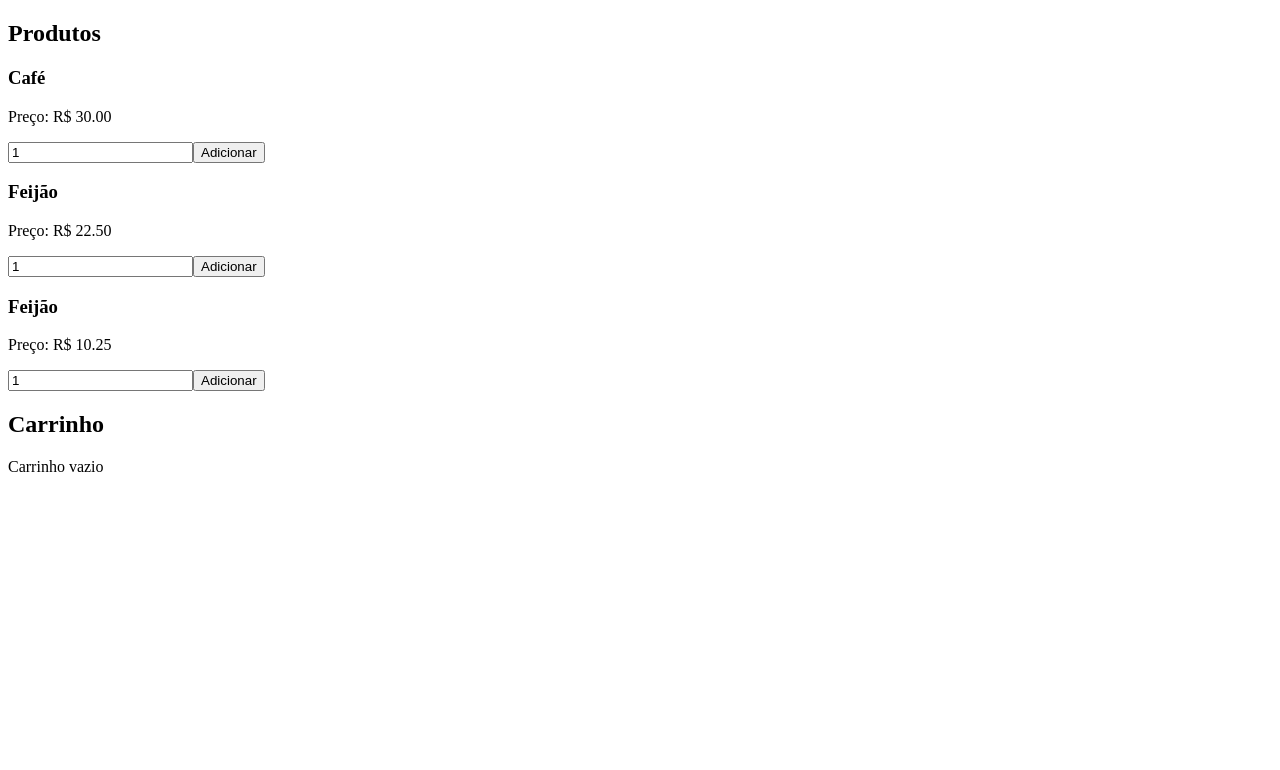
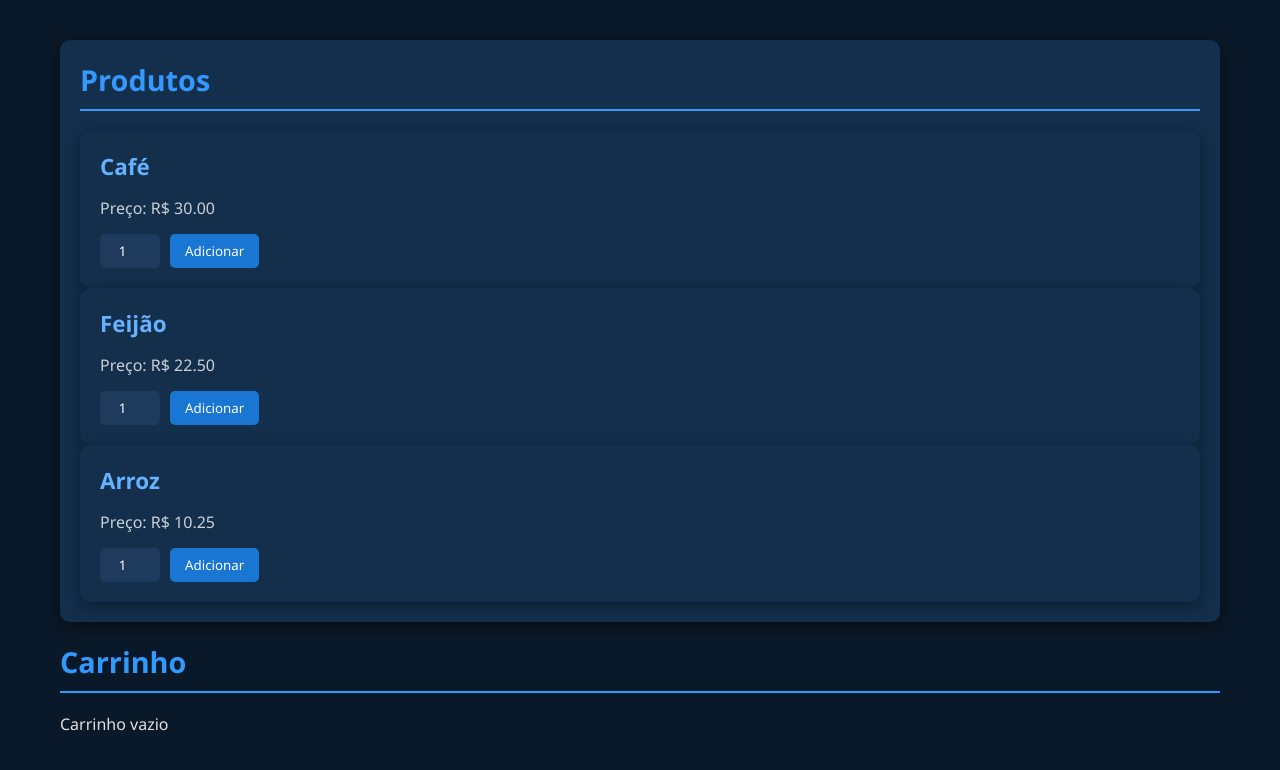
Before and after one commit to jjoollbu/market-cart-project, a React (Vite) app: page / in a window 1280 px wide. Shown: the top 770 px of the page. Built offline with nearby package versions, Linux system fonts and the light colour scheme.

Commit message:
feat: add style to app

```diff
--- a/src/App.css
+++ b/src/App.css
@@ -0,0 +1,220 @@
+:root {
+
+    --bg-primary: #0a1929;
+    --text-primary: #e0e0e0;
+    --card-bg: #132f4c;
+    --accent-primary: #3399ff;
+    --accent-secondary: #66b2ff;
+    --text-secondary: #c9d1d9;
+    --element-bg: #1e3a5c;
+
+
+    --btn-primary: #1976d2;
+    --btn-primary-hover: #1565c0;
+    --btn-danger: #d32f2f;
+    --btn-danger-hover: #b71c1c;
+
+
+    --shadow-regular: 0 4px 20px rgba(0, 0, 0, 0.5);
+    --shadow-card: 0 4px 15px rgba(0, 0, 0, 0.4);
+    --shadow-hover: 0 8px 25px rgba(51, 153, 255, 0.2);
+
+
+    --spacing-main: 20px;
+    --spacing-card: 15px;
+    --spacing-elements: 10px;
+
+
+    --radius-medium: 10px;
+    --radius-small: 8px;
+    --radius-btn: 5px;
+
+
+    --text-lg: 1.8rem;
+    --text-md: 1.5rem;
+    --text-sm: 1.4rem;
+
+
+    --max-width: 1200px;
+    --input-width: 60px;
+    --icon-size: 30px;
+
+
+    --font-family: 'Segoe UI', Tahoma, Geneva, Verdana, sans-serif;
+}
+
+* {
+    margin: 0;
+    padding: 0;
+    box-sizing: border-box;
+    font-family: var(--font-family);
+}
+
+body {
+    background-color: var(--bg-primary);
+    color: var(--text-primary);
+    min-height: 100vh;
+}
+
+.app-container {
+    display: flex;
+    flex-direction: column;
+    padding: var(--spacing-main);
+    gap: var(--spacing-main);
+    max-width: var(--max-width);
+    margin: 0 auto;
+    width: 100%;
+}
+
+.product-list {
+    flex: 2;
+    background-color: var(--card-bg);
+    border-radius: var(--radius-medium);
+    padding: var(--spacing-main);
+    box-shadow: var(--shadow-regular);
+    position: relative;
+    top: var(--spacing-main);
+    margin-bottom: var(--spacing-main);
+}
+
+.cart h2,
+.product-list h2 {
+    color: var(--accent-primary);
+    margin-bottom: var(--spacing-main);
+    font-size: var(--text-lg);
+    border-bottom: 2px solid var(--accent-primary);
+    padding-bottom: var(--spacing-elements);
+}
+
+.product-card {
+    background-color: var(--card-bg);
+    border-radius: var(--radius-medium);
+    padding: var(--spacing-main);
+    display: flex;
+    flex-direction: column;
+    gap: var(--spacing-card);
+    box-shadow: var(--shadow-card);
+    transition: transform 0.3s ease, box-shadow 0.3s ease;
+}
+
+.product-card:hover {
+    transform: translateY(-5px);
+    box-shadow: var(--shadow-hover);
+}
+
+.product-card h3 {
+    color: var(--accent-secondary);
+    font-size: var(--text-sm);
+}
+
+.product-card p {
+    color: var(--text-secondary);
+}
+
+.product-actions {
+    display: flex;
+    gap: var(--spacing-elements);
+    align-items: center;
+}
+
+.product-actions input {
+    width: var(--input-width);
+    padding: 8px;
+    border: none;
+    border-radius: var(--radius-btn);
+    background-color: var(--element-bg);
+    color: #ffff;
+    text-align: center;
+}
+
+.product-actions button {
+    padding: 8px 15px;
+    background-color: var(--btn-primary);
+    color: #ffff;
+    border: none;
+    border-radius: var(--radius-btn);
+    cursor: pointer;
+    transition: background-color 0.2s;
+}
+
+.product-actions button:hover {
+    background-color: var(--btn-primary-hover);
+}
+
+.cart-container {
+    display: flex;
+    flex-direction: column;
+    gap: var(--spacing-main);
+}
+
+.cart-item {
+    background-color: var(--element-bg);
+    border-radius: var(--radius-small);
+    padding: var(--spacing-card);
+}
+
+.cart-item h3 {
+    color: var(--accent-secondary);
+    margin-bottom: 8px;
+}
+
+.quantity-controls {
+    display: flex;
+    align-items: center;
+    gap: var(--spacing-elements);
+    margin: 10px 0;
+}
+
+.quantity-controls button {
+    width: var(--icon-size);
+    height: var(--icon-size);
+    border-radius: 50%;
+    border: none;
+    background-color: var(--btn-primary);
+    color: #ffff;
+    font-weight: bolder;
+    transition: background-color 0.2s;
+    cursor: pointer;
+}
+
+.quantity-controls button:hover {
+    background-color: var(--btn-primary-hover);
+}
+
+.quantity-controls span {
+    min-width: var(--icon-size);
+    text-align: center;
+    font-weight: bold;
+}
+
+.remove-btn,
+.clear-btn {
+    padding: 8px 12px;
+    background-color: var(--btn-danger);
+    color: #ffff;
+    border: none;
+    border-radius: var(--radius-btn);
+    margin-top: 8px;
+    transition: background-color 0.2s;
+    cursor: pointer;
+}
+
+.remove-btn:hover,
+.clear-btn:hover {
+    background-color: var(--btn-danger-hover);
+}
+
+.clear-btn {
+    width: 100%;
+    padding: 12px;
+    margin-top: var(--spacing-main);
+    font-size: var(--text-md);
+}
+
+.cart-total {
+    font-size: var(--text-md);
+    color: var(--accent-secondary);
+    margin-top: var(--spacing-main);
+    padding-top: var(--spacing-card);
+    border-top: 1px solid var(--accent-primary);
+}
--- a/src/App.jsx
+++ b/src/App.jsx
@@ -1,14 +1,15 @@
-import { useState } from 'react'
+import { useState } from 'react';
 import React from 'react';
-import './App.css'
+import './App.css';
 import ProductList from './components/ProductList/ProductList';
 import Cart from './components/Cart/Cart';
 
 const initialProducts = [
   { id: 1, name: "Café", price: 30 },
   { id: 2, name: "Feijão", price: 22.50 },
-  { id: 3, name: "Feijão", price: 10.25 }
-]
+  { id: 3, name: "Arroz", price: 10.25 }
+];
+
 function App() {
   const [cart, setCart] = useState([]);
 
@@ -25,7 +26,6 @@ function App() {
       return [...prevCart, { ...product, quantity }];
     });
   };
-
 
   const handleIncrement = (id) => {
     setCart(prevCart =>
@@ -46,15 +46,15 @@ function App() {
   };
 
   const handleRemove = (id) => {
-    setCart(prevCart => prevCart.filter(item => item.id !== id))
-  }
+    setCart(prevCart => prevCart.filter(item => item.id !== id));
+  };
 
   const handleClearCart = () => {
-    setCart([])
-  }
+    setCart([]);
+  };
 
   return (
-    <div>
+    <div className="app-container">
       <ProductList products={initialProducts} onAdd={handleAddCart} />
       <Cart
         cart={cart}
--- a/src/components/Cart/Cart.jsx
+++ b/src/components/Cart/Cart.jsx
@@ -1,32 +1,34 @@
 import React from "react";
 
 const Cart = ({ cart, onIncrement, onDecrement, onRemove, onClear }) => {
-    const total = cart.reduce((sum, item) => sum + (item.price * item.quantity), 0)
+    const total = cart.reduce((sum, item) => sum + (item.price * item.quantity), 0);
 
     return (
-        <div>
+        <div className="cart">
             <h2>Carrinho</h2>
             {cart.length === 0 ? (
                 <p>Carrinho vazio</p>
             ) : (
-                <div>
+                <div className="cart-container">
                     {cart.map(item => (
-                        <div key={item.id}>
+                        <div className="cart-item" key={item.id}>
                             <h3>{item.name}</h3>
                             <p>Preço unitário: R$ {item.price.toFixed(2)}</p>
-                            <button onClick={() => onDecrement(item.id)}>-</button>
-                            <button onClick={() => onIncrement(item.id)}>+</button>
-                            <p>Quantidade: {item.quantity}</p>
+                            <div className="quantity-controls">
+                                <button aria-label={`Diminuir ${item.name}`} onClick={() => onDecrement(item.id)}>-</button>
+                                <span>{item.quantity}</span>
+                                <button aria-label={`Aumentar ${item.name}`} onClick={() => onIncrement(item.id)}>+</button>
+                            </div>
                             <p>Subtotal: R$ {(item.price * item.quantity).toFixed(2)}</p>
-                            <button onClick={() => onRemove(item.id)} >Remover</button>
+                            <button className="remove-btn" onClick={() => onRemove(item.id)}>Remover</button>
                         </div>
                     ))}
-                    <h3>Total: R${total.toFixed(2)}</h3>
-                    <button onClick={onClear}>Limpar Carrinho</button>
+                    <h3 className="cart-total">Total: R$ {total.toFixed(2)}</h3>
+                    <button className="clear-btn" onClick={onClear}>Limpar Carrinho</button>
                 </div>
-
             )}
         </div>
-    )
-}
+    );
+};
+
 export default Cart;
--- a/src/components/ProductList/ProductList.jsx
+++ b/src/components/ProductList/ProductList.jsx
@@ -1,25 +1,24 @@
-import { useState } from "react"
+import { useState } from "react";
 
 const ProductList = ({ products, onAdd }) => {
     const [quantities, setQuantities] = useState({});
+
     const handleQuantityChange = (id, value) => {
+        const quantity = parseInt(value, 10);
         setQuantities(prev => ({
-            ...prev, [id]: Math.max(1, parseInt(value) || 1)
+            ...prev,
+            [id]: quantity > 0 ? quantity : 1
         }));
     };
 
-
-
-
     return (
         <div className="product-list">
-            <h2 className="product-title">Produtos</h2>
+            <h2>Produtos</h2>
             {products.map(product => (
-                <div className="product" key={product.id}>
+                <div className="product-card" key={product.id}>
                     <h3>{product.name}</h3>
                     <p>Preço: R$ {product.price.toFixed(2)}</p>
-                    <div>
-
+                    <div className="product-actions">
                         <input
                             type="number"
                             min="1"
@@ -31,7 +30,7 @@ const ProductList = ({ products, onAdd }) => {
                 </div>
             ))}
         </div>
-    )
+    );
 };
 
 export default ProductList;
```
